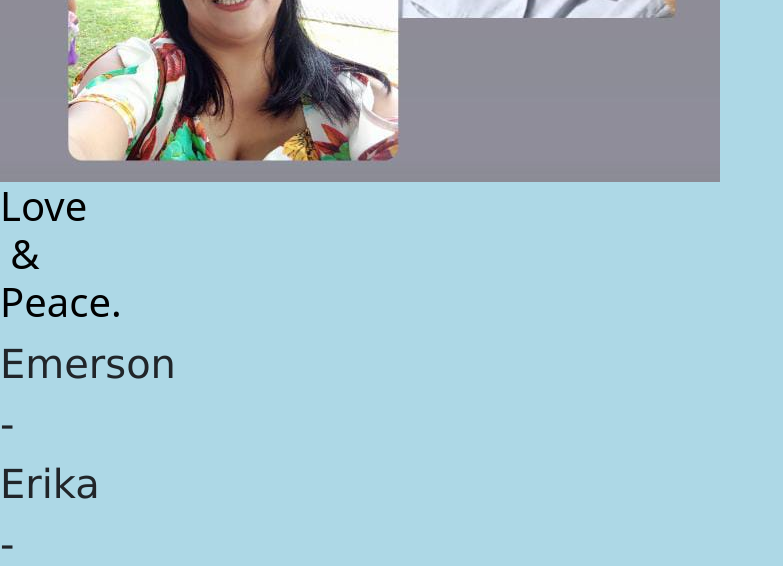
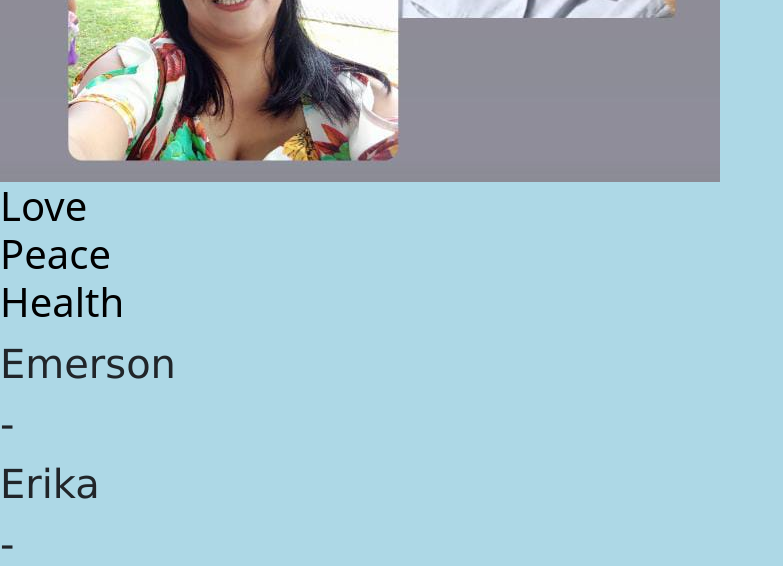
Before and after one commit to Emersonovidio/bros, a PHP site: page / in a window 1280 px wide. Shown: the part 954-1520 px from the top of the page, without its empty margins (0-783 px from the left). Run offline with PHP 8.4, Linux system fonts and the light colour scheme.

Commit message:
new css start

```diff
--- a/index.html
+++ b/index.html
@@ -7,32 +7,12 @@
 </head>
 <img src="bros.jpg" alt="brothers">
 <body>
-
-<h1>Love & Peace.</h1>
-<p>Emerson - Erika - Elton.</p>
+<h1>
+    Love <br>
+    Peace <br>
+     Health
+</h1>
+<p>Emerson - Erika - Elton</p>
 
 </body>
 </html>
-
-<!-- <!DOCTYPE html>
-
-<html>
-<head>
-<meta charset="UTF-8"/>
-<title>Digital House</title>
-</head>
-<body>
-<p>Aprenda HTML de forma simples e fácil</p>
-</body>
-</html> -->
-
-<!-- <!DOCTYPE html>
-<html>
-<head>
-<meta charset="UTF-8"/>
-<title>Document</title>
-</head>
-<body> -->
-<!-- Conteúdo -->
-<!-- </body>
-</html> -->
--- a/style.css
+++ b/style.css
@@ -1,5 +1,6 @@
 body {
     background-color: lightblue;
+
   }
 
   h1 {
@@ -8,6 +9,7 @@ body {
     width: 50px;
     animation: tremer .2s;
     animation-iteration-count: 4;
+
   }
 
   p {
@@ -15,11 +17,6 @@ body {
     font-family: verdana;
     font-size: 40px;
     width: 100px;
-    height: 100px;
-  }
-
-  img {
-    size: 25px;
   }
 
   @keyframes tremer {
@@ -29,3 +26,7 @@ body {
     75% {margin-left: -7px;}
     100% {margin-left: 0;}
   }
+
+  img {
+    size: 25px;
+    }
```
